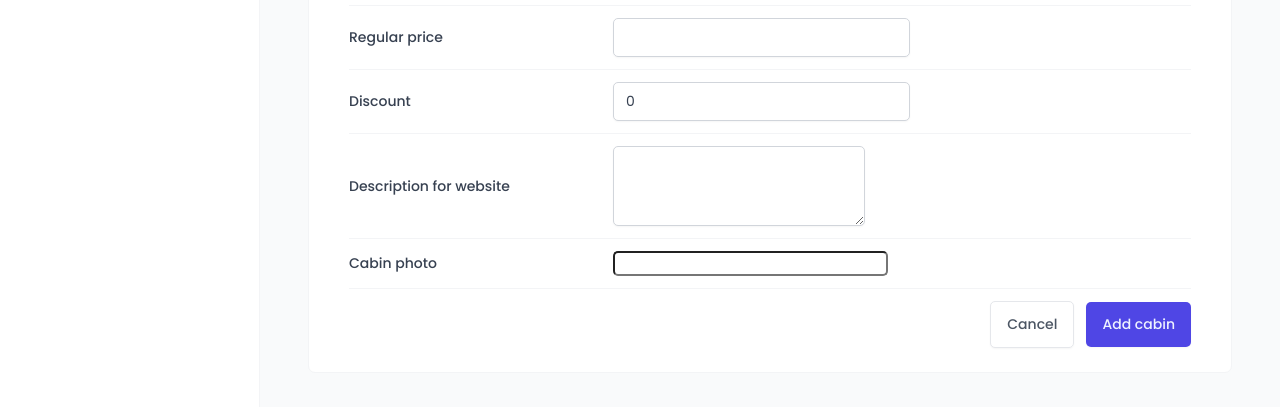
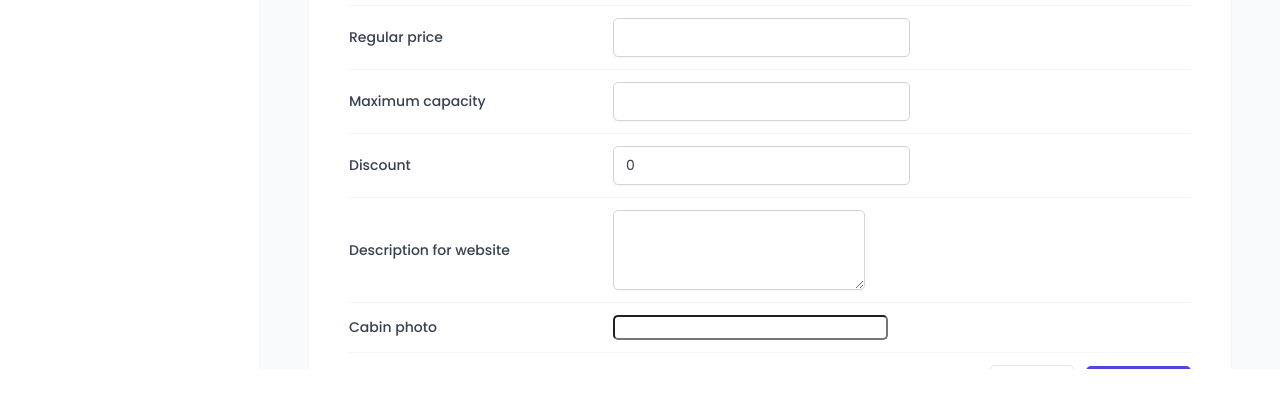
Before and after one commit to tuposilwe/the-wild-oasis, a React (Vite) app: page /cabins in a window 1280 px wide. Both pictures are taken after a click on the button "Add New Cabin". Shown: the part 431-838 px from the top of the page. After the commit the page ends 800 px from the top, so only its background shows below. Built offline with nearby package versions, Linux system fonts and the light colour scheme; no server answers; the database is empty; a web font is replaced by a local one.

Commit message:
Handling Form Errors

```diff
--- a/src/features/cabins/CreateCabinForm.jsx
+++ b/src/features/cabins/CreateCabinForm.jsx
@@ -9,45 +9,12 @@
 import { useMutation, useQueryClient } from "@tanstack/react-query";
 import { createCabin } from "../../services/apiCabins";
 import toast from "react-hot-toast";
-
-const FormRow = styled.div`
-  display: grid;
-  align-items: center;
-  grid-template-columns: 24rem 1fr 1.2fr;
-  gap: 2.4rem;
-
-  padding: 1.2rem 0;
-
-  &:first-child {
-    padding-top: 0;
-  }
-
-  &:last-child {
-    padding-bottom: 0;
-  }
-
-  &:not(:last-child) {
-    border-bottom: 1px solid var(--color-grey-100);
-  }
-
-  &:has(button) {
-    display: flex;
-    justify-content: flex-end;
-    gap: 1.2rem;
-  }
-`;
-
-const Label = styled.label`
-  font-weight: 500;
-`;
-
-const Error = styled.span`
-  font-size: 1.4rem;
-  color: var(--color-red-700);
-`;
+import FormRow from "../../ui/FormRow";
 
 function CreateCabinForm() {
-  const { register, handleSubmit,reset } = useForm();
+  const { register, handleSubmit, reset, getValues, formState } = useForm();
+
+  const { errors } = formState;
 
   const queryClient = useQueryClient();
 
@@ -67,45 +34,87 @@
     mutate(data);
   }
 
+  function onError(errors) {
+    //console.log(errors);
+  }
+
   return (
-    <Form onSubmit={handleSubmit(onSubmit)}>
-      <FormRow>
-        <Label htmlFor="name">Cabin name</Label>
-        <Input type="text" id="name" {...register("name")} />
+    <Form onSubmit={handleSubmit(onSubmit, onError)}>
+      <FormRow label="Cabin name" error={errors?.name?.message}>
+        <Input
+          type="text"
+          id="name"
+          disabled={isCreating}
+          {...register("name", {
+            required: "This field is required",
+          })}
+        />
       </FormRow>
-
-      <FormRow>
-        <Label htmlFor="maxCapacity">Maximum capacity</Label>
-        <Input type="number" id="maxCapacity" {...register("maxCapacity")} />
+      <FormRow label="Maximum capacity" error={errors?.maxCapacity?.message}>
+        <Input
+          type="number"
+          id="maxCapacity"
+          disabled={isCreating}
+          {...register("maxCapacity", {
+            required: "This field is required",
+          })}
+        />
       </FormRow>
-
-      <FormRow>
-        <Label htmlFor="regularPrice">Regular price</Label>
-        <Input type="number" id="regularPrice" {...register("regularPrice")} />
+      <FormRow label="Regular price" error={errors?.regularPrice?.message}>
+        <Input
+          type="number"
+          id="regularPrice"
+          disabled={isCreating}
+          {...register("regularPrice", {
+            required: "This field is required",
+          })}
+        />
       </FormRow>
-
-      <FormRow>
-        <Label htmlFor="discount">Discount</Label>
+      <FormRow label="Maximum capacity" error={errors?.maxCapacity?.message}>
+        <Input
+          type="number"
+          id="maxCapacity"
+          disabled={isCreating}
+          {...register("maxCapacity", {
+            required: "This field is required",
+            min: {
+              value: 1,
+              message: "Capacity should be at least 1",
+            },
+          })}
+        />
+      </FormRow>
+      <FormRow label="Discount" error={errors?.discount?.message}>
         <Input
           type="number"
           id="discount"
+          disabled={isCreating}
           defaultValue={0}
-          {...register("discount")}
+          {...register("discount", {
+            required: "This field is required",
+            validate: (value) =>
+              value <= getValues().regularPrice ||
+              "Discount should be less than regular price",
+          })}
+        />
+      </FormRow>
+      <FormRow
+        label="Description for website"
+        disabled={isCreating}
+        error={errors?.description?.message}
+      >
+        <Textarea
+          type="number"
+          id="description"
+          disabled={isCreating}
+          defaultValue=""
+          {...register("description", {
+            required: "This field is required",
+          })}
         />
       </FormRow>
 
-      <FormRow>
-        <Label htmlFor="description">Description for website</Label>
-        <Textarea
-          type="number"
-          id="description"
-          defaultValue=""
-          {...register("description")}
-        />
-      </FormRow>
-
-      <FormRow>
-        <Label htmlFor="image">Cabin photo</Label>
+      <FormRow label="Cabin photo">
         <FileInput id="image" accept="image/*" />
       </FormRow>
 
--- a/src/ui/AppLayout.jsx
+++ b/src/ui/AppLayout.jsx
@@ -14,6 +14,7 @@
 const Main = styled.main`
   background-color: var(--color-grey-50);
   padding: 4rem 4.8rem 6.4rem;
+  overflow: scroll;
 `;
 
 const Container = styled.div`
--- /dev/null
+++ b/src/ui/FormRow.jsx
@@ -0,0 +1,49 @@
+import styled from "styled-components";
+
+const StyledFormRow = styled.div`
+  display: grid;
+  align-items: center;
+  grid-template-columns: 24rem 1fr 1.2fr;
+  gap: 2.4rem;
+
+  padding: 1.2rem 0;
+
+  &:first-child {
+    padding-top: 0;
+  }
+
+  &:last-child {
+    padding-bottom: 0;
+  }
+
+  &:not(:last-child) {
+    border-bottom: 1px solid var(--color-grey-100);
+  }
+
+  &:has(button) {
+    display: flex;
+    justify-content: flex-end;
+    gap: 1.2rem;
+  }
+`;
+
+const Label = styled.label`
+  font-weight: 500;
+`;
+
+const Error = styled.span`
+  font-size: 1.4rem;
+  color: var(--color-red-700);
+`;
+
+function FormRow({label,error,children}) {
+  return (
+    <StyledFormRow>
+      {label && <Label htmlFor={children.props.id}>{label}</Label>}
+       {children}
+      {error && <Error>{error}</Error>}
+    </StyledFormRow>
+  );
+}
+
+export default FormRow;
```
